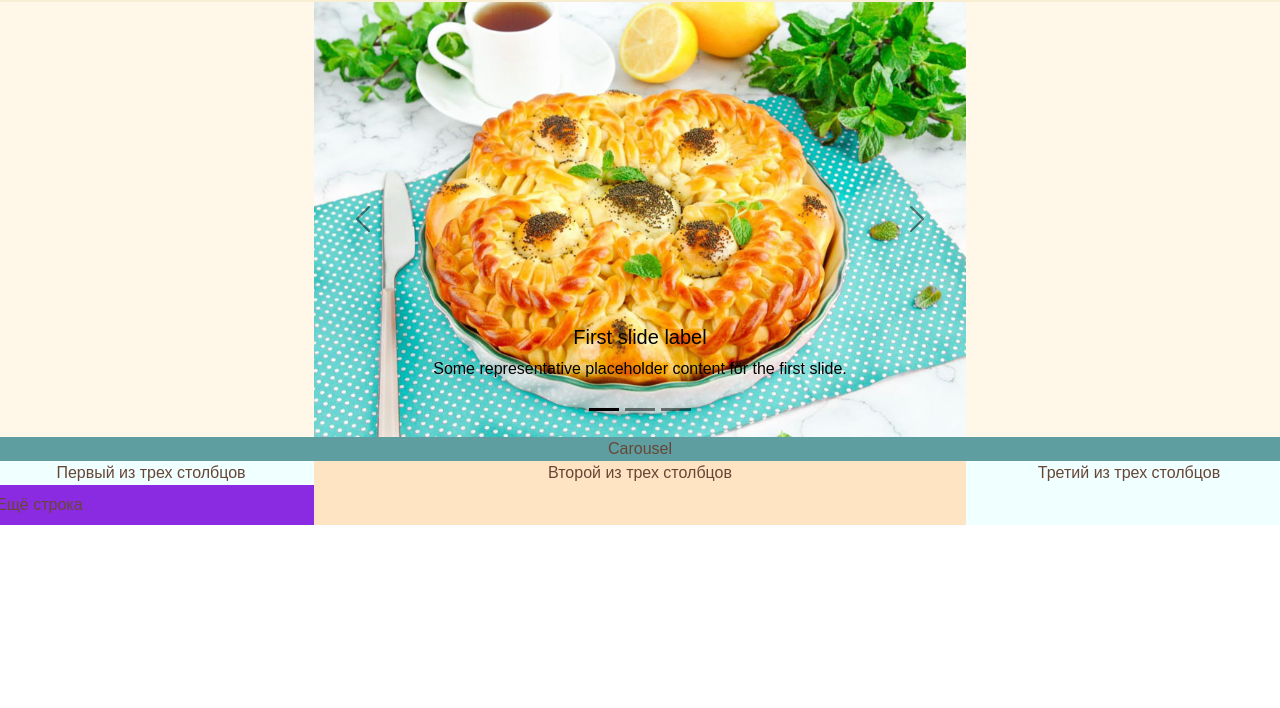
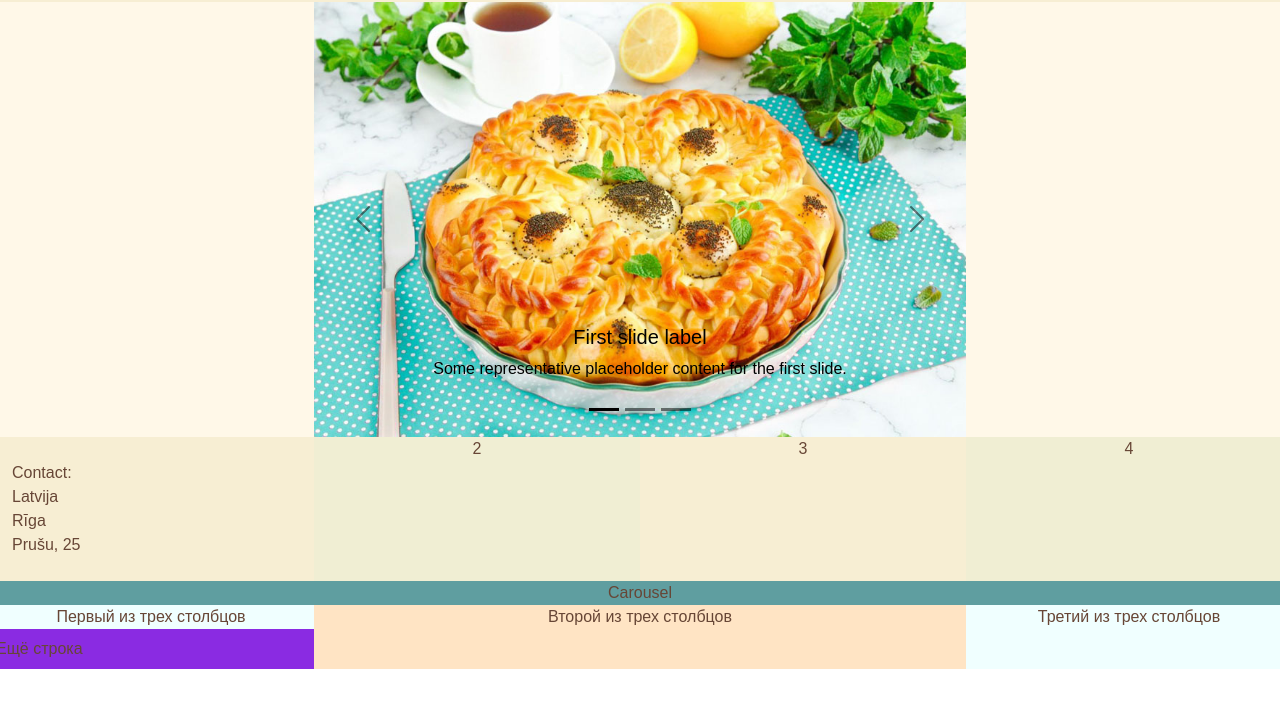
Before and after one commit to DmitryEvteev/PattyToGo, a plain HTML site: page grid-test.html in a window 1280 px wide. Shown: the part 64-772 px from the top of the page. Drawn offline with Linux system fonts and the light colour scheme.

Commit message:
Vers. 0.5

```diff
--- a/grid-test.html
+++ b/grid-test.html
@@ -133,7 +133,17 @@
         </div>
         <!-- CAROUSEL -->
 
-
+        <div class="row">
+            <div class="col-xl-3 p-4" style="background-color: #f7eed3;">
+                Contact: <br>
+                Latvija <br>
+                Rīga <br>
+                Prušu, 25
+            </div>
+            <div class="col-xl-3 p-0" style="background-color: #f0eed3; text-align: center;">2</div>
+            <div class="col-xl-3 p-0" style="background-color: #f7eed3; text-align: center;">3</div>
+            <div class="col-xl-3 p-0" style="background-color: #f0eed3; text-align: center;">4</div>
+        </div>
 
         <div class="row justify-content-center align-items-center g-2">
             <div style="background-color: cadetblue; text-align: center;">Carousel</div>
```
